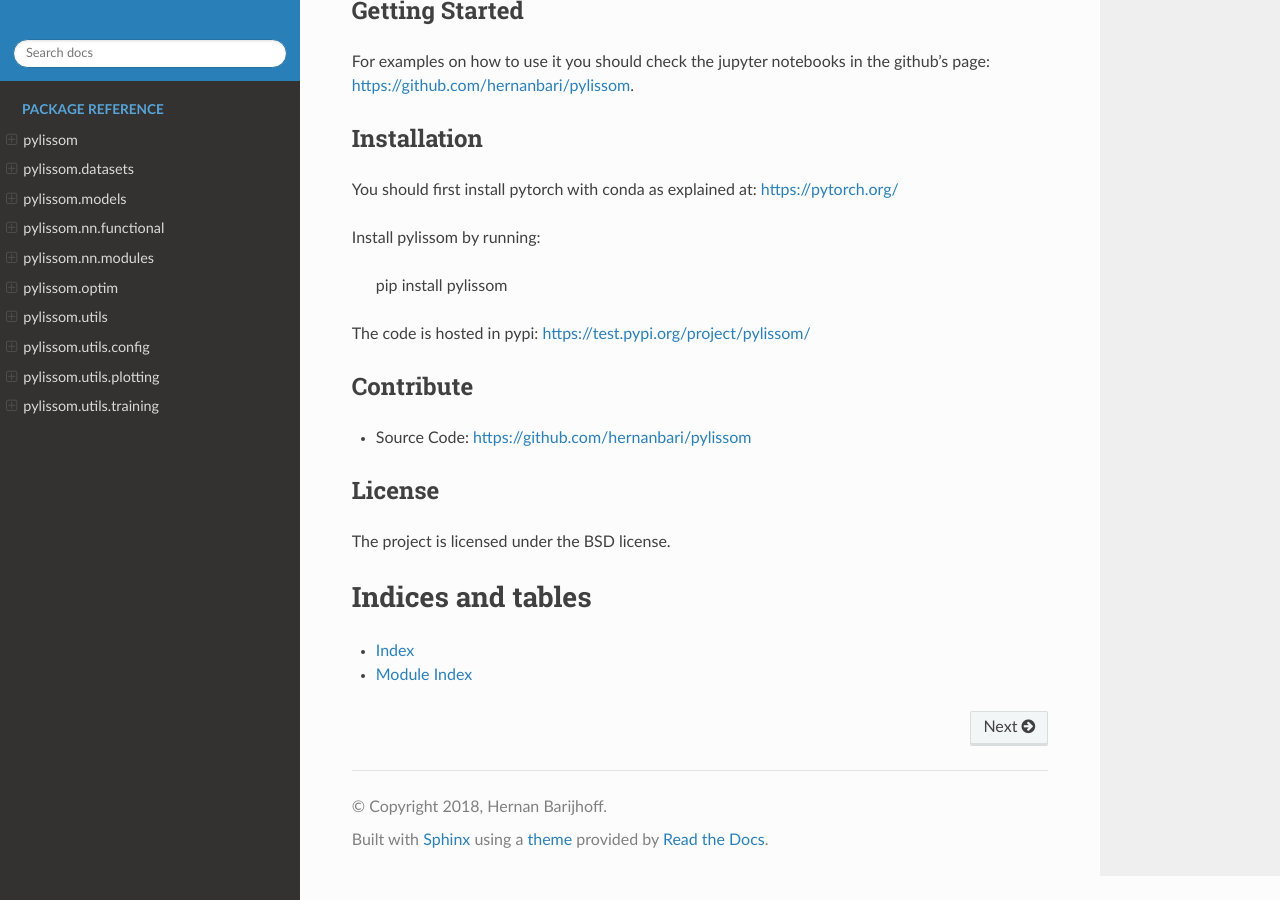
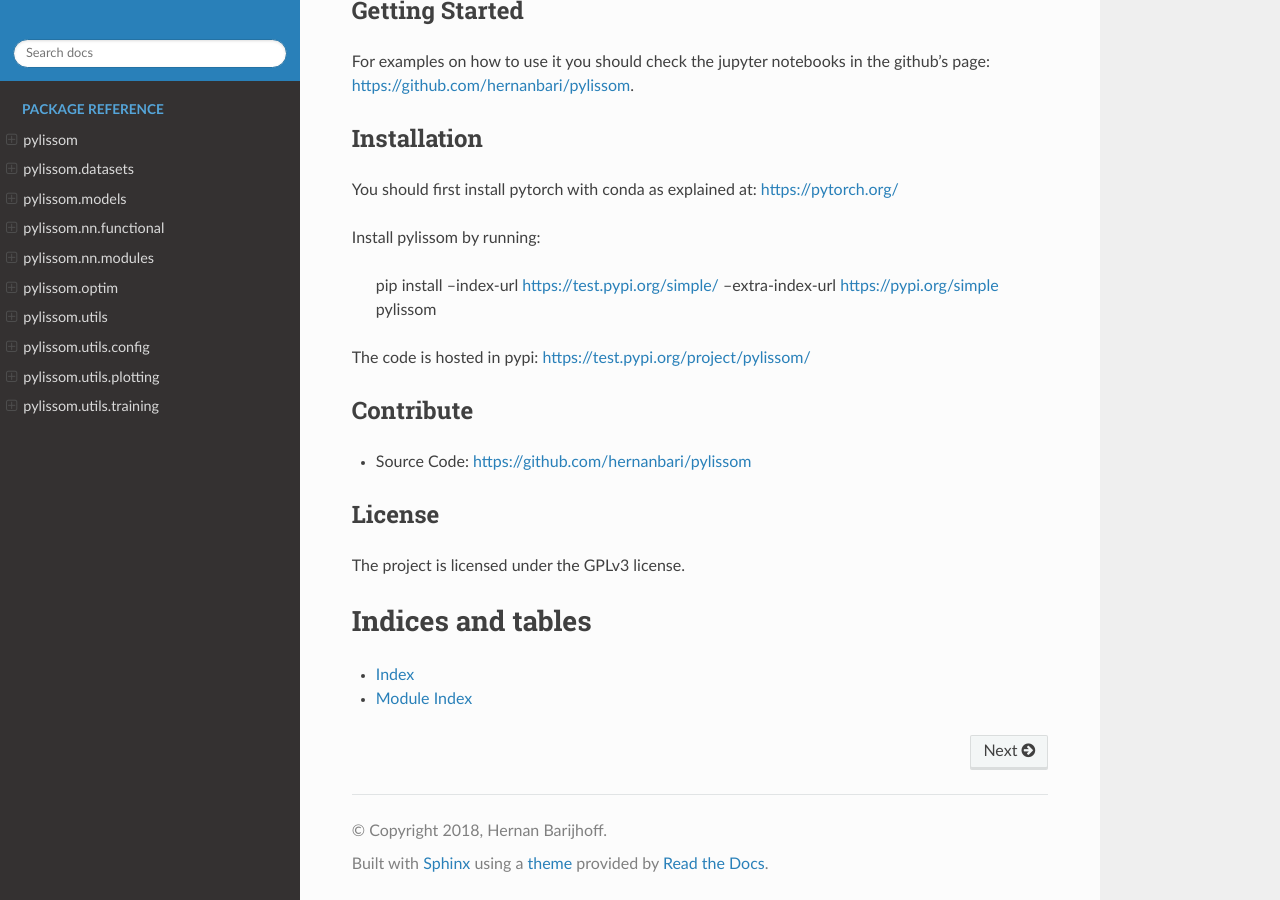
Before and after one commit to hernanbari/pylissom, a Sphinx documentation site: the page built from docs/index.rst, in a window 1280 px wide and 900 px high, scrolled down 646 px. Built offline with Sphinx 7.4.7 and the Read the Docs theme 2.0.0, drawn with Linux system fonts in a browser that asks for light colours.

Commit message:
Changes readmes License and pip path

```diff
--- a/docs/index.rst
+++ b/docs/index.rst
@@ -40,7 +40,7 @@
 
 Install pylissom by running:
 
-    pip install pylissom
+    pip install --index-url https://test.pypi.org/simple/ --extra-index-url https://pypi.org/simple pylissom
 
 The code is hosted in pypi: https://test.pypi.org/project/pylissom/
 
@@ -52,7 +52,7 @@
 License
 -------
 
-The project is licensed under the BSD license.
+The project is licensed under the GPLv3 license.
 
 
 
```
Also changed, not shown: README.md (+2 -2 lines).
